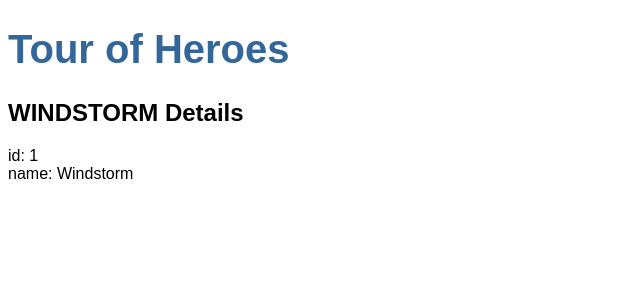
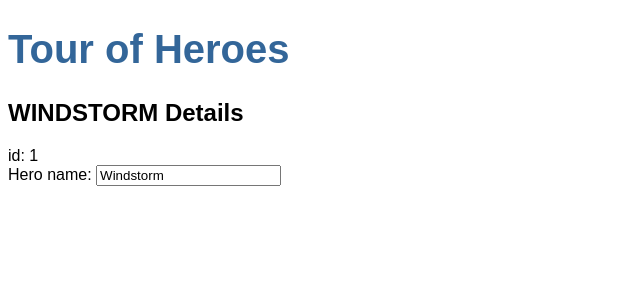
Before and after one commit to Cleomir/learning-angular, an Angular app: page / in a window 1280 px wide. Shown: the top 300 px of the page, without its empty margins (0-640 px from the left). Built offline with nearby package versions, Linux system fonts and the light colour scheme.

Commit message:
Add two-way data binding

```diff
--- a/src/app/heroes/heroes.component.html
+++ b/src/app/heroes/heroes.component.html
@@ -1,6 +1,6 @@
 <h2>{{ hero.name | uppercase }} Details</h2>
+<div><span>id: </span>{{ hero.id }}</div>
 <div>
-  <span>id: </span>
-  {{ hero.id }}
+  <label for="name">Hero name: </label>
+  <input id="name" [(ngModel)]="hero.name" placeholder="name" type="text" />
 </div>
-<div><span>name: </span>{{ hero.name }}</div>
```
